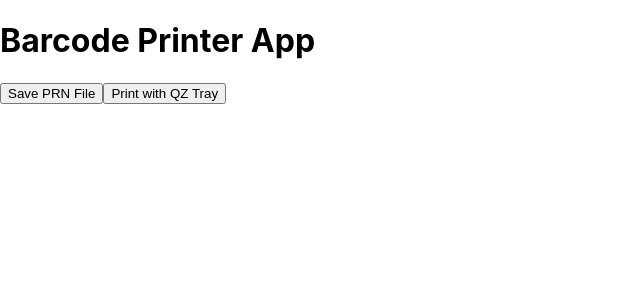
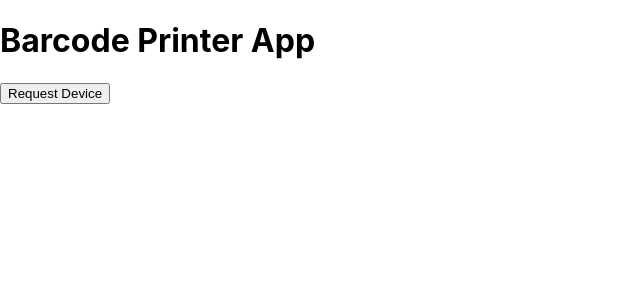
Before and after one commit to RakeshM26/barcode-printer-app, a React (Create React App) app: page / in a window 1280 px wide. Shown: the top 300 px of the page, without its empty margins (0-640 px from the left). Built offline with nearby package versions, Linux system fonts and the light colour scheme.

Commit message:
feat(web usb): web usb

```diff
--- a/src/App.js
+++ b/src/App.js
@@ -1,8 +1,8 @@
-import React from "react";
-import { saveAs } from "file-saver";
-import qz from "qz-tray";
+import React, { useState } from "react";
 
 function App() {
+  const [device, setDevice] = useState(null);
+
   const printValues = [
     {
       company: "LOGIC TRADERS",
@@ -30,49 +30,49 @@
     },
   ];
 
-  const generatePRN = (printData) => {
-    let prnData = "^XA\n";
-    printData.forEach(({ company, itemName, barcode, noOfCopies }) => {
-      for (let i = 0; i < noOfCopies; i++) {
-        prnData += `^FO5,5^A0N,20,20^FD${company}^FS\n`;
-        prnData += `^FO5,30^A0N,20,20^FD${itemName}^FS\n`;
-        prnData += `^FO5,60^BY1,2,40^BC^FD${barcode}^FS\n`;
-        prnData += "^XZ\n";
-      }
-    });
-    return prnData;
+  const requestDevice = async () => {
+    try {
+      const device = await navigator.usb.requestDevice({ filters: [] });
+      setDevice(device);
+    } catch (e) {
+      console.error(e);
+    }
   };
 
-  const savePRN = () => {
-    const prnContent = generatePRN(printValues);
-    const blob = new Blob([prnContent], { type: "text/plain;charset=utf-8" });
-    saveAs(blob, "barcode-labels.prn");
-  };
+  const testPrint = async (device) => {
+    const cmds = [
+      'SIZE 48 mm,25 mm',
+      'CLS',
+      `TEXT 30,10,"4",0,1,1,"${printValues[0].company}"`,
+      `TEXT 30,50,"2",0,1,1,"${printValues[0].itemName}"`,
+      `BARCODE 30,80,"128",70,1,0,2,2,"${printValues[0].barcode}"`,
+      'PRINT 1',
+      'END',
+    ];
 
-  const printWithQZTray = async () => {
     try {
-      await qz.api.setCertificatePromise((resolve, reject) => {
-        resolve(); // Accept any certificate
-      });
-      await qz.api.setSignaturePromise((resolve, reject) => {
-        resolve(); // Sign requests (optional)
-      });
-      await qz.websocket.connect();
-      const config = qz.configs.create("Bar-Code-Printer-TT065-50");
-      const prnContent = generatePRN(printValues);
-      await qz.print(config, [{ data: prnContent }]);
-    } catch (error) {
-      console.error("Error with QZ Tray:", error);
-    } finally {
-      qz.websocket.disconnect();
+      await device.open();
+      await device.selectConfiguration(1);
+      await device.claimInterface(0);
+      await device.transferOut(
+        device.configuration.interfaces[0].alternate.endpoints.find(obj => obj.direction === 'out').endpointNumber,
+        new Uint8Array(new TextEncoder().encode(cmds.join('\r\n')))
+      );
+      await device.close();
+    } catch (e) {
+      console.error(e);
     }
   };
 
   return (
     <div>
       <h1>Barcode Printer App</h1>
-      <button onClick={savePRN}>Save PRN File</button>
-      <button onClick={printWithQZTray}>Print with QZ Tray</button>
+      <button onClick={requestDevice}>Request Device</button>
+      {device && (
+        <button onClick={() => testPrint(device)}>
+          Print with '{device.productName}'
+        </button>
+      )}
     </div>
   );
 }
```
Also changed, not shown: sample.js (added, +38 -0 lines).
